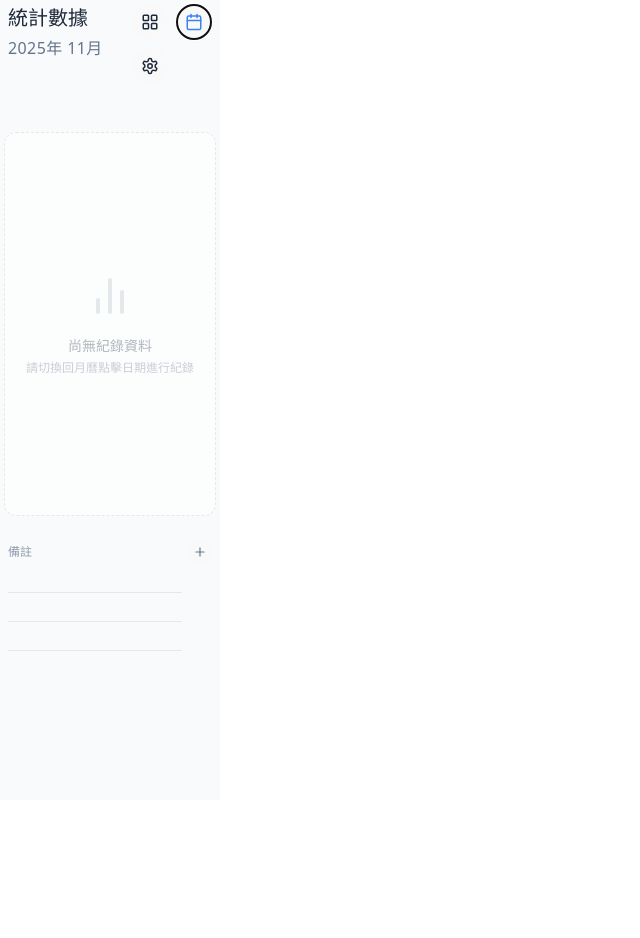
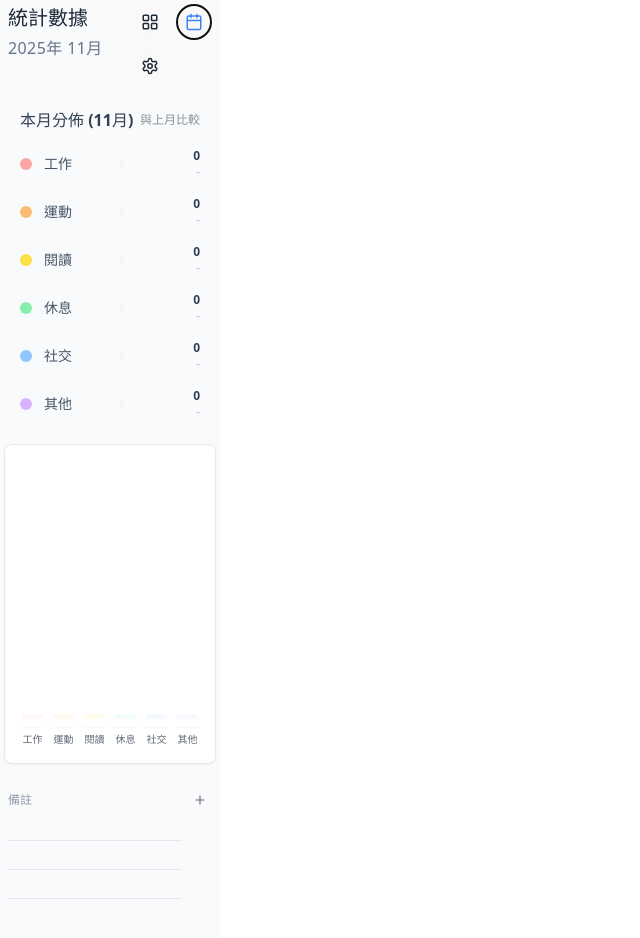
Before and after one commit to fifourths/calendar-app, a React (Vite) app: page / in a window 1280 px wide. Both pictures are taken after a click on the button 349 px from the left and 22 px from the top of the page. Shown: the top 938 px of the page, without its empty margins (0-640 px from the left). Before the commit the page ends 800 px from the top, so only its background shows below. Built offline with nearby package versions, Linux system fonts and the light colour scheme.

Commit message:
Update App.jsx

```diff
--- a/src/App.jsx
+++ b/src/App.jsx
@@ -287,6 +287,7 @@ export default function CalendarApp() {
   const stats = getStats();
   const getColor = (idx) => colors[idx].hex;
   const getLabel = (idx) => colors[idx].label;
+  const maxCount = Math.max(...stats.colorCounts, 1);
 
   return (
     <div
@@ -295,8 +296,8 @@ export default function CalendarApp() {
       onTouchMove={handleTouchMove}
       onTouchEnd={handleSwipe}
     >
-      {/* 最外層容器：確保滿版，移除內距 p-2 改為 px-1 或更小 */}
-      <div className="w-full min-h-screen flex flex-col p-1 relative">
+      {/* w-full 確保手機滿版 */}
+      <div className="w-full max-w-full mx-auto min-h-screen flex flex-col p-1 relative">
 
         {/* 標題與導航區 */}
         <div className="flex justify-between items-start mb-2 w-full px-1">
@@ -344,7 +345,7 @@ export default function CalendarApp() {
           </div>
         </div>
 
-        {/* 主要內容區 - 確保 w-full */}
+        {/* 主要內容區 */}
         <div className="flex-grow flex flex-col w-full">
 
           {viewMode === 'calendar' ? (
@@ -364,14 +365,13 @@ export default function CalendarApp() {
                     </div>
                   ))}
                 </div>
-                {/* 右側對應 W1~W6 的空白 (12%) */}
                 <div className="w-[12%] pl-2"></div>
               </div>
 
-              {/* 內容區：左邊月曆(有框) + 右邊筆記(無框) */}
+              {/* 內容區 */}
               <div className="flex flex-row w-full items-start">
 
-                {/* 左側：月曆網格 (圓角邊框) */}
+                {/* 左側：月曆網格 (有框) */}
                 <div className="flex flex-col flex-1 border border-gray-200 rounded-lg overflow-hidden bg-white">
                    {weeks.map((week, wIndex) => (
                      <div key={wIndex} className="flex w-full h-14 md:h-16 border-b border-gray-200 last:border-b-0">
@@ -423,7 +423,7 @@ export default function CalendarApp() {
                    ))}
                 </div>
 
-                {/* 右側：W1~W6 (無邊框) */}
+                {/* 右側：W1~W6 (無框) */}
                 <div className="flex flex-col w-[12%] pl-2">
                    {weeks.map((week, wIndex) => (
                      <div key={wIndex} className="flex w-full h-14 md:h-16 items-center justify-center">
@@ -441,7 +441,7 @@ export default function CalendarApp() {
               </div>
 
               {/* 顏色選擇區 (3欄，置中) */}
-              <div className="mt-4 animate-fade-in flex-1 flex justify-center w-full">
+              <div className="mt-4 flex justify-center w-full">
                  <div className="grid grid-cols-3 gap-x-6 gap-y-3 mb-2 w-fit mx-auto">
                     {colors.map((color, idx) => (
                       <div key={color.id} className="flex items-center justify-center gap-2">
@@ -468,27 +468,13 @@ export default function CalendarApp() {
             </div>
           ) : (
             /* ================= 統計模式 ================= */
-            <div className="flex flex-col w-full gap-4 animate-fade-in">
-
-              {/* 標題佔位符，保持頂部對齊 */}
-              <div className="h-[1.5rem] w-full"></div>
-
-              {stats.totalClicks === 0 ? (
-                // --- 空狀態 (Full Width) ---
-                <div className="flex flex-col items-center justify-center h-96 opacity-50 border rounded-xl border-dashed border-gray-300 bg-white w-full">
-                  <BarChart2 size={48} className="mb-4 text-gray-300" />
-                  <p className="text-sm text-gray-500">尚無紀錄資料</p>
-                  <p className="text-xs mt-1 text-gray-400">請切換回月曆點擊日期進行紀錄</p>
+            <div className="flex flex-col w-full gap-4 animate-fade-in mt-2">
+              {/* 1. 本月分佈列表 (移到上方) */}
+              <div className="w-full p-2 bg-transparent">
+                <div className="flex justify-between items-center mb-4 px-2">
+                    <h3 className="text-md font-semibold text-slate-700">本月分佈 ({month + 1}月)</h3>
+                    <span className="text-xs opacity-50">與上月比較</span>
                 </div>
-              ) : (
-                // --- 統計圖表 (Full Width) ---
-                <>
-                  {/* 1. 本月分佈列表 (移到上方) */}
-                  <div className="w-full p-4 rounded-xl shadow-sm border border-gray-100 bg-white">
-                    <h3 className="text-md font-semibold mb-4 flex justify-between text-slate-700">
-                      <span>本月分佈 ({month + 1}月)</span>
-                      <span className="text-xs opacity-50 self-center">與上月比較</span>
-                    </h3>
                 <div className="space-y-4">
                   {stats.monthlyCounts.map((count, idx) => {
                     const diff = count - stats.lastMonthCounts[idx];
@@ -497,7 +483,7 @@ export default function CalendarApp() {
                     const widthPercent = stats.totalClicks > 0 ? (count / stats.totalClicks) * 100 : 0;
 
                     return (
-                          <div key={idx} className="flex items-center gap-3 w-full">
+                      <div key={idx} className="flex items-center gap-3 w-full px-2">
                           <div
                             className="w-3 h-3 rounded-full shrink-0"
                             style={{ backgroundColor: getColor(idx) }}
@@ -519,24 +505,35 @@ export default function CalendarApp() {
                 </div>
               </div>
 
-                  {/* 2. 總計卡片 (移到下方) */}
-                  <div className="w-full p-4 rounded-xl shadow-sm border border-gray-100 bg-white">
-                    <div className="text-sm opacity-70 mb-4 text-slate-600">截至今日各分類總計</div>
-                    <div className="grid grid-cols-2 gap-4">
-                      {colors.map((color, idx) => (
-                        <div key={idx} className="flex items-center gap-2">
+              {/* 2. 總計長條圖 (移到下方，放在框內) */}
+              {/* pt-12 確保數字不被切 */}
+              <div className="w-full h-80 p-4 pt-12 rounded-lg shadow-sm flex items-end justify-around gap-2 border border-gray-200 bg-white overflow-visible">
+                  {colors.map((color, idx) => {
+                    const count = stats.colorCounts[idx];
+                    const heightPercent = count > 0 ? (count / maxCount) * 100 : 0;
+                    const displayHeight = Math.max(heightPercent, 2);
+
+                    return (
+                      <div key={idx} className="flex flex-col items-center justify-end h-full w-1/6 group relative">
+                          <span className={`absolute -top-6 text-xs font-bold text-gray-500 transition-opacity duration-200 ${count > 0 ? 'opacity-100' : 'opacity-0'}`}>
+                            {count}
+                          </span>
+
                           <div
-                            className="w-3 h-3 rounded-full shrink-0"
-                            style={{ backgroundColor: color.hex }}
+                            className="w-full rounded-t-md transition-all duration-500 ease-out relative hover:opacity-80"
+                            style={{
+                              height: `${displayHeight}%`,
+                              backgroundColor: color.hex,
+                              opacity: count > 0 ? 1 : 0.1
+                            }}
                           />
-                          <span className="text-xs opacity-80 w-12 truncate text-slate-600">{color.label}</span>
-                          <span className="text-lg font-bold text-slate-700">{stats.colorCounts[idx]}</span>
+                          <span className="text-[10px] mt-2 truncate max-w-full opacity-70 border-t border-gray-100 w-full text-center pt-1">
+                            {color.label}
+                          </span>
                       </div>
-                      ))}
+                    )
+                  })}
               </div>
-                  </div>
-                </>
-              )}
             </div>
           )}
 
```
Lines whose indentation alone changed are shown as unchanged.
